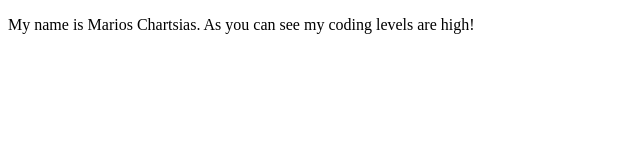
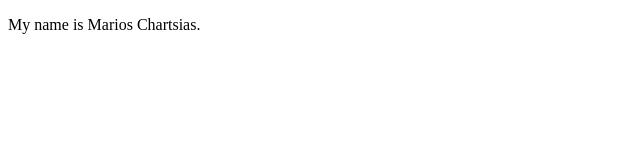
Before and after one commit to MariosChartsias/MariosChartsias.github.io, a plain HTML site: page index.html in a window 1280 px wide. Shown: the whole page, without its empty margins (0-640 px from the left). Drawn offline with Linux system fonts and the light colour scheme.

Commit message:
Update index.html

```diff
--- a/index.html
+++ b/index.html
@@ -5,7 +5,6 @@
     </head>
     <body>
         <p> My name is Marios Chartsias.
-            As you can see my coding levels are high!
         </p>
     </body>
 </html>
```
